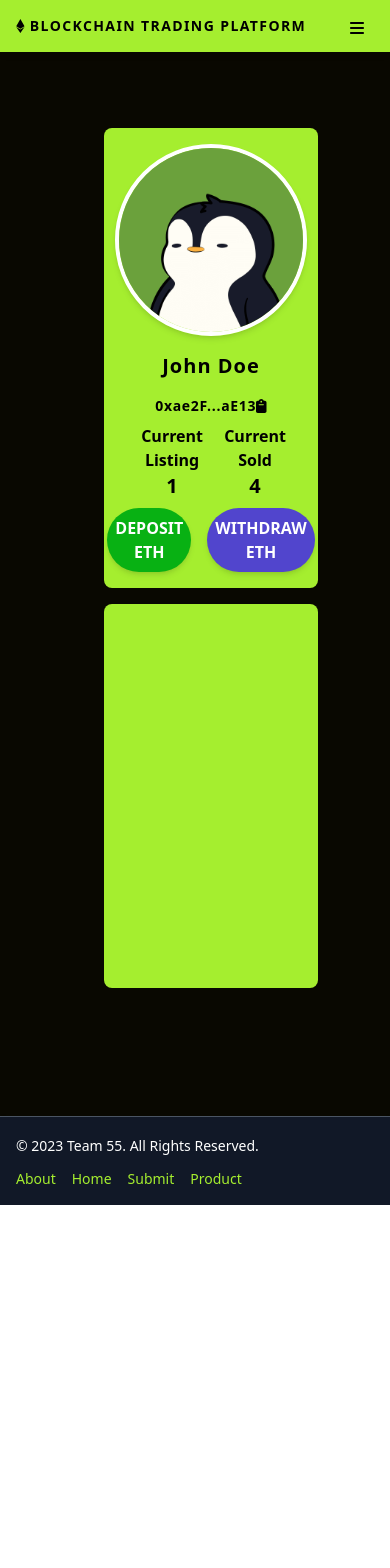
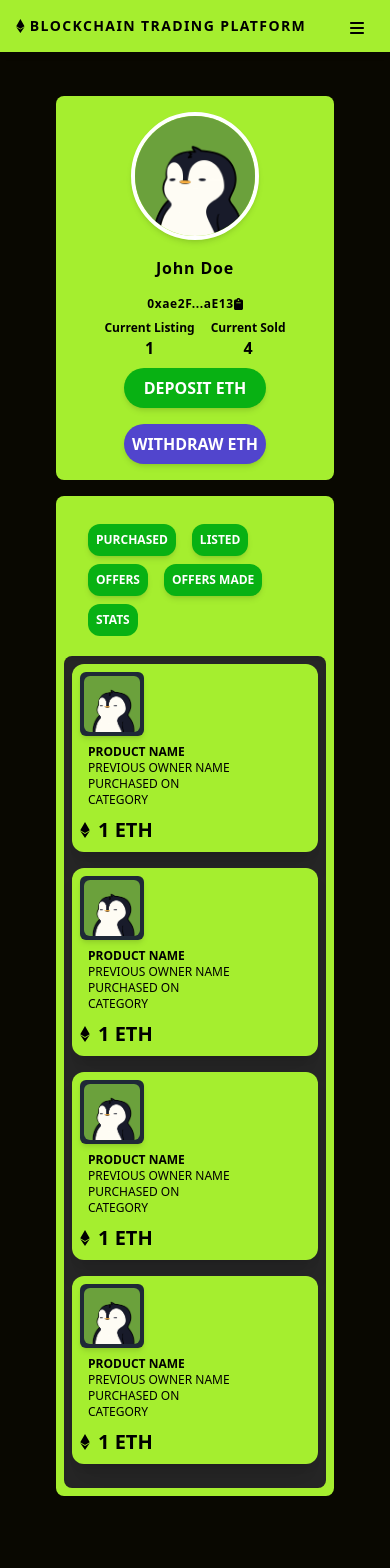
Before and after one commit to uzmanshafi/COS30049-TEAM55-WEB3-Blockchain-React-Site, a React (Create React App) app in the folder my-project/: page /dashboard in a window 390 px wide. Shown: the top 1568 px of the page. Before the commit the page ends 1205 px from the top, so only its background shows below. Built offline with nearby package versions, Linux system fonts and the light colour scheme.

Commit message:
updated dashboard and add samine's product page

```diff
--- a/my-project/src/App.js
+++ b/my-project/src/App.js
@@ -9,6 +9,7 @@ import About from './pages/about.js'
 import Home from './pages/home.js'
 import Upload from './pages/submit_product.js'
 import Dashboard from './pages/dashboard.js'
+import Product from './pages/product.js'
 //icons
 import { FontAwesomeIcon } from '@fortawesome/react-fontawesome'
 import { faEthereum } from '@fortawesome/free-brands-svg-icons'
@@ -25,6 +26,7 @@ function App() {
             <Route path="about" element={<About />} />
             <Route path="dashboard" element={<Dashboard />} />
             <Route path="upload" element={<Upload />} />
+            <Route path="product" element={<Product />} />
           </Routes>
         </div>
         <Footer />
--- a/my-project/src/pages/dashboard.js
+++ b/my-project/src/pages/dashboard.js
@@ -3,6 +3,9 @@ import { FontAwesomeIcon } from '@fortawesome/react-fontawesome'
 import { faEthereum } from '@fortawesome/free-brands-svg-icons'
 import { faClipboard } from '@fortawesome/free-solid-svg-icons';
 import p1 from '../images/p1.png';
+import p2 from '../images/p2.png';
+import p3 from '../images/p3.png';
+import p4 from '../images/p4.png';
 
 const Dashboard = () => {
 
@@ -13,39 +16,111 @@ const Dashboard = () => {
     };
 
     return (
-        <div className="flex flex-col md:flex-row m-12 justify-center h-full min-h-full">
-
+        <div className="flex flex-col md:flex-row m-4 md:m-12 justify-center"> {/* Add justify-center */}
+            <div className="flex flex-col md:flex-row w-full mx-auto"> {/* Add mx-auto */}
                 {/* User Card */}
-        <div id="user-card" className="bg-primary-color w-full md:w-1/5 h-auto rounded-lg p-4 md:p-8 mb-4 md:mb-0 mx-4">
+                <div className="bg-primary-color w-full md:w-1/5 flex-none rounded-lg p-4 md:p-8 mb-4 md:mb-0 mx-2 md:mx-4 flex flex-col flex-grow mx-auto">
                     <div id="user-profile" className="flex flex-col justify-center items-center">
-            <div id="user-pfp" className="w-48 h-48 rounded-full border-4 border-white shadow-md">
-              <img src={p1} alt="User" className="object-cover w-full h-full rounded-full"/>
+                        <div id="user-pfp" className="w-32 md:w-48 h-32 md:h-48 rounded-full border-4 border-white shadow-md">
+                            <img src={p1} alt="User" className="object-cover w-full h-full rounded-full" />
                         </div>
-            <h2 className="font-semibold my-4 text-xl tracking-wider">John Doe</h2>
-            <h2 className="font-semibold text-sm tracking-wider">
+                        <h2 className="font-semibold my-4 text-md md:text-xl tracking-wider">John Doe</h2>
+                        <h2 className="font-semibold text-xs md:text-sm tracking-wider">
                             {renderWalletAddress('0xae2Fc483527B8EF99EB5D9B44875F005ba1FaE13')}
                             <FontAwesomeIcon icon={faClipboard} className="hover:cursor-pointer" />
                         </h2>
                         <div className="flex flex-row mx-2">
                             <div className="text-center p-2">
-                <h2 className="font-semibold">Current Listing</h2>
-                <h1 className="font-bold text-xl">1</h1>
+                                <h2 className="font-semibold text-xs md:text-base">Current Listing</h2>
+                                <h1 className="font-bold text-md md:text-xl">1</h1>
                             </div>
                             <div className="text-center p-2">
-                <h2 className="font-semibold">Current Sold</h2>
-                <h1 className="font-bold text-xl">4</h1>
+                                <h2 className="font-semibold text-xs md:text-base">Current Sold</h2>
+                                <h1 className="font-bold text-md md:text-xl">4</h1>
                             </div>
                         </div>
-            <div className="flex flex-row mx-2">
-              <button className="bg-secondary-color p-2 rounded-full font-semibold text-white shadow-md">DEPOSIT ETH</button>
-              <button className="bg-indigo-700 p-2 rounded-full font-semibold text-white shadow-md ml-4">WITHDRAW ETH</button>
+                        <div className="flex flex-col md:flex-row mx-2">
+                            <button className="bg-secondary-color p-2 rounded-full font-semibold text-white shadow-md mb-2 md:mb-0">DEPOSIT ETH</button>
+                            <button className="bg-indigo-700 p-2 rounded-full font-semibold text-white shadow-md mt-2 md:mt-0 md:ml-4">WITHDRAW ETH</button>
                         </div>
                     </div>
                 </div>
 
                 {/* Dashboard */}
-        <div id="dashboard" className="bg-primary-color w-full md:w-3/5 h-96 rounded-lg mx-4"></div>
+                <div className="bg-primary-color w-full md:w-3/5 rounded-lg flex flex-col flex-grow p-2 md:p-8 mx-auto">
+                    <div className="flex flex-row flex-wrap p-4 w-full">
+                    <button className="bg-secondary-color mx-2 my-1 md:my-0 rounded-xl p-2 text-xs md:text-lg uppercase font-semibold text-white shadow-md">Purchased</button>
+                        <button className="bg-secondary-color mx-2 my-1 md:my-0 rounded-xl p-2 text-xs md:text-lg uppercase font-semibold text-white shadow-md">Listed</button>
+                        <button className="bg-secondary-color mx-2 my-1 md:my-0 rounded-xl p-2 text-xs md:text-lg uppercase font-semibold text-white shadow-md">Offers</button>
+                        <button className="bg-secondary-color mx-2 my-1 md:my-0 rounded-xl p-2 text-xs md:text-lg uppercase font-semibold text-white shadow-md">Offers Made</button>
+                        <button className="bg-secondary-color mx-2 my-1 md:my-0 rounded-xl p-2 text-xs md:text-lg uppercase font-semibold text-white">Stats</button>
+                    </div>
+                    <div id='purchasedTab' className="bg-accent-color flex-grow w-full rounded-lg mx-auto overflow-y-auto p-2 max-h-[calc(100%/5*5)] shadow-inner">
 
+                        <div id='item-card' className='w-full bg-primary-color mb-4 rounded-xl flex flex-col md:flex-row items-start md:items-center p-2 md:p-4 shadow-xl'>
+                            <div className='bg-gray-800 w-16 h-16 p-1 rounded-md shadow-md'>
+                                <img src={p1} alt="Item" className="object-cover w-full h-full rounded-md" />
+                            </div>
+                            <div id='item-info' className='mx-2 md:mx-4 flex-grow mt-2 md:mt-0'>
+                                <h2 className='text-xs md:text-sm font-semibold uppercase'>Product Name</h2>
+                                <h2 className='text-xs uppercase'>Previous Owner Name</h2>
+                                <h2 className='text-xs uppercase'>Purchased On</h2>
+                                <h2 className='text-xs uppercase'>Category</h2>
+                            </div>
+                            <div className='flex flex-row items-center mt-2 md:mt-0'>
+                                <FontAwesomeIcon icon={faEthereum} className='mr-2' />
+                                <h2 className='text-xl font-bold'>1 ETH</h2>
+                            </div>
+                        </div>
+                        <div id='item-card' className='w-full bg-primary-color mb-4 rounded-xl flex flex-col md:flex-row items-start md:items-center p-2 md:p-4 shadow-xl'>
+                            <div className='bg-gray-800 w-16 h-16 p-1 rounded-md shadow-md'>
+                                <img src={p1} alt="Item" className="object-cover w-full h-full rounded-md" />
+                            </div>
+                            <div id='item-info' className='mx-2 md:mx-4 flex-grow mt-2 md:mt-0'>
+                                <h2 className='text-xs md:text-sm font-semibold uppercase'>Product Name</h2>
+                                <h2 className='text-xs uppercase'>Previous Owner Name</h2>
+                                <h2 className='text-xs uppercase'>Purchased On</h2>
+                                <h2 className='text-xs uppercase'>Category</h2>
+                            </div>
+                            <div className='flex flex-row items-center mt-2 md:mt-0'>
+                                <FontAwesomeIcon icon={faEthereum} className='mr-2' />
+                                <h2 className='text-xl font-bold'>1 ETH</h2>
+                            </div>
+                        </div>
+                        <div id='item-card' className='w-full bg-primary-color mb-4 rounded-xl flex flex-col md:flex-row items-start md:items-center p-2 md:p-4 shadow-xl'>
+                            <div className='bg-gray-800 w-16 h-16 p-1 rounded-md shadow-md'>
+                                <img src={p1} alt="Item" className="object-cover w-full h-full rounded-md" />
+                            </div>
+                            <div id='item-info' className='mx-2 md:mx-4 flex-grow mt-2 md:mt-0'>
+                                <h2 className='text-xs md:text-sm font-semibold uppercase'>Product Name</h2>
+                                <h2 className='text-xs uppercase'>Previous Owner Name</h2>
+                                <h2 className='text-xs uppercase'>Purchased On</h2>
+                                <h2 className='text-xs uppercase'>Category</h2>
+                            </div>
+                            <div className='flex flex-row items-center mt-2 md:mt-0'>
+                                <FontAwesomeIcon icon={faEthereum} className='mr-2' />
+                                <h2 className='text-xl font-bold'>1 ETH</h2>
+                            </div>
+                        </div>
+
+                        <div id='item-card' className='w-full bg-primary-color mb-4 rounded-xl flex flex-col md:flex-row items-start md:items-center p-2 md:p-4 shadow-xl'>
+                            <div className='bg-gray-800 w-16 h-16 p-1 rounded-md shadow-md'>
+                                <img src={p1} alt="Item" className="object-cover w-full h-full rounded-md" />
+                            </div>
+                            <div id='item-info' className='mx-2 md:mx-4 flex-grow mt-2 md:mt-0'>
+                                <h2 className='text-xs md:text-sm font-semibold uppercase'>Product Name</h2>
+                                <h2 className='text-xs uppercase'>Previous Owner Name</h2>
+                                <h2 className='text-xs uppercase'>Purchased On</h2>
+                                <h2 className='text-xs uppercase'>Category</h2>
+                            </div>
+                            <div className='flex flex-row items-center mt-2 md:mt-0'>
+                                <FontAwesomeIcon icon={faEthereum} className='mr-2' />
+                                <h2 className='text-xl font-bold'>1 ETH</h2>
+                            </div>
+                        </div>
+                    </div>
+                </div>
+            </div>
         </div>
     );
 };
--- a/my-project/src/pages/product.js
+++ b/my-project/src/pages/product.js
@@ -1,14 +1,45 @@
-import React, { useState } from 'react';
+import React from 'react';
 import { FontAwesomeIcon } from '@fortawesome/react-fontawesome'
 import { faUpload } from '@fortawesome/free-brands-svg-icons'
+import ProductCard from '../components/product-card';
 
-const Product = () => {
+
+
+const Product = ({ productImage, productName, ethPrice, currentSupply, itemsSold, description }) => {
     return (
-        <div classname="">
-            <h1 className="text-primary-color font-bold italic text-2xl">
-                Product
-            </h1>
-            <p className="text-primarycolor">Lorem ipsum dolor sit amet, consectetur adipiscing elit. Nunc ac nisl a elit tincidunt posuere id at velit. Aliquam ultricies, risus et ornare bibendum, libero ipsum ullamcorper purus, at faucibus lorem orci nec sapien. Quisque accumsan, arcu ac fermentum efficitur, velit urna bibendum tortor, sit amet porttitor arcu dolor quis nibh. Praesent sit amet faucibus sapien. Fusce efficitur feugiat ullamcorper. Etiam elit sapien, hendrerit quis ex nec, laoreet eleifend metus. Integer non vehicula nisi.</p>
+        <div className="flex">
+
+            <div className="bg-primary-color p-4 w-1/3">
+                <div className="rounded-md bg-white p-4">
+                    <img className="object-contain h-fit w-full" src={productImage} alt={productName} />
+                    <h1 className="text-2xl font-bold mt-4">{productName}</h1>
+                    <h2 className="text-lg font-bold mt-2">
+                        {ethPrice} ETH
+                    </h2>
+                    <div className="flex mt-4">
+                        <button className="bg-secondary-color py-2 px-4 rounded-md shadow-md font-bold text-white">
+                            Buy Now
+                        </button>
+                        <span className="ml-2 text-white">{currentSupply}</span>
+                        <button className="bg-secondary-color py-2 px-4 rounded-md shadow-md font-bold text-white ml-auto">
+                            Add To Cart
+                        </button>
+                        <span className="ml-2 text-white">{itemsSold}</span>
+                    </div>
+                </div>
+            </div>
+
+            {/* Right Box */}
+            <div className="bg-secondary-color p-4 w-2/3">
+                <div className="rounded-md bg-white p-4">
+                    <h1 className="text-2xl font-bold">Description</h1>
+                    <p className="mt-2">{description}</p>
+                    <div className="mt-4 bg-gray-200 p-4">
+                        <h2 className="text-xl font-bold">Transaction Activity</h2>
+                        {/* Add your transaction activity here */}
+                    </div>
+                </div>
+            </div>
         </div>
     );
 };
```
Lines whose indentation alone changed are shown as unchanged.
